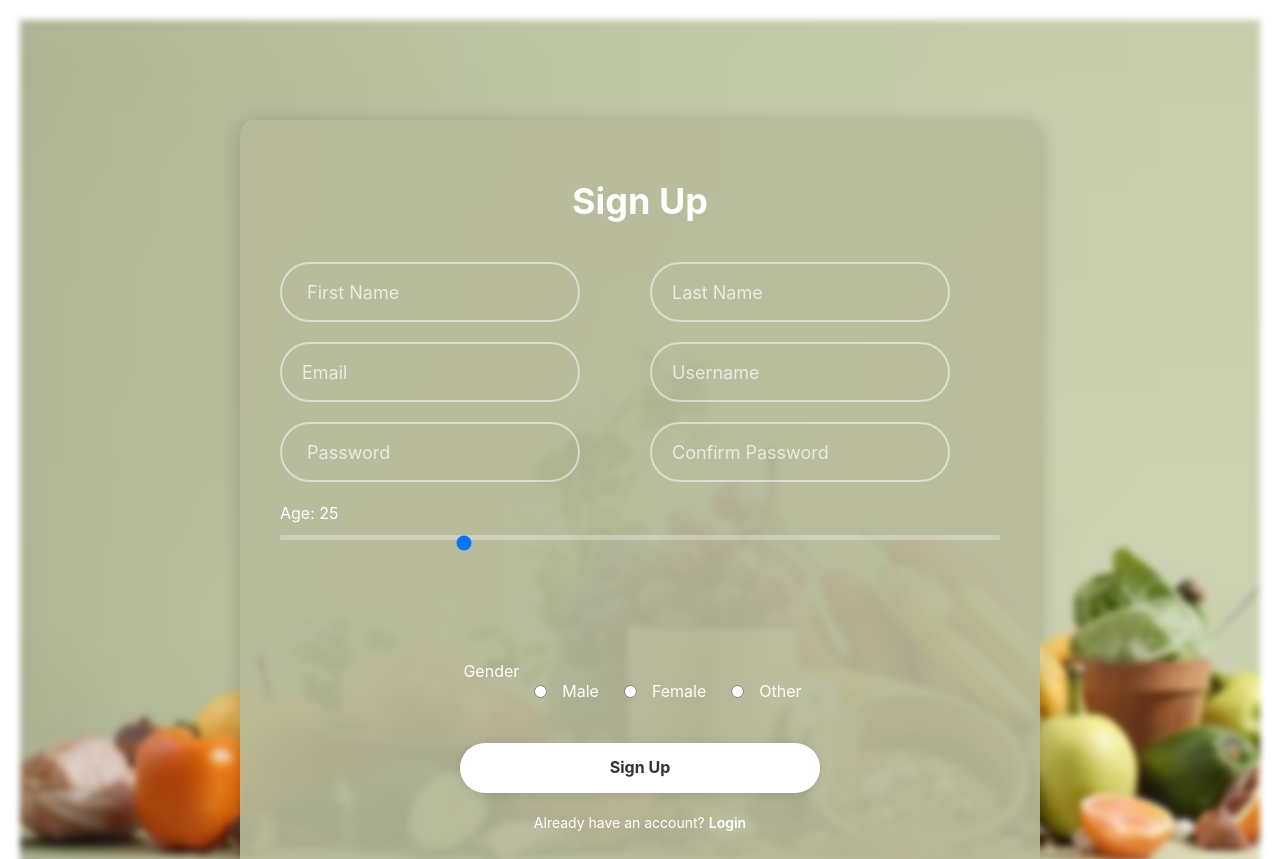
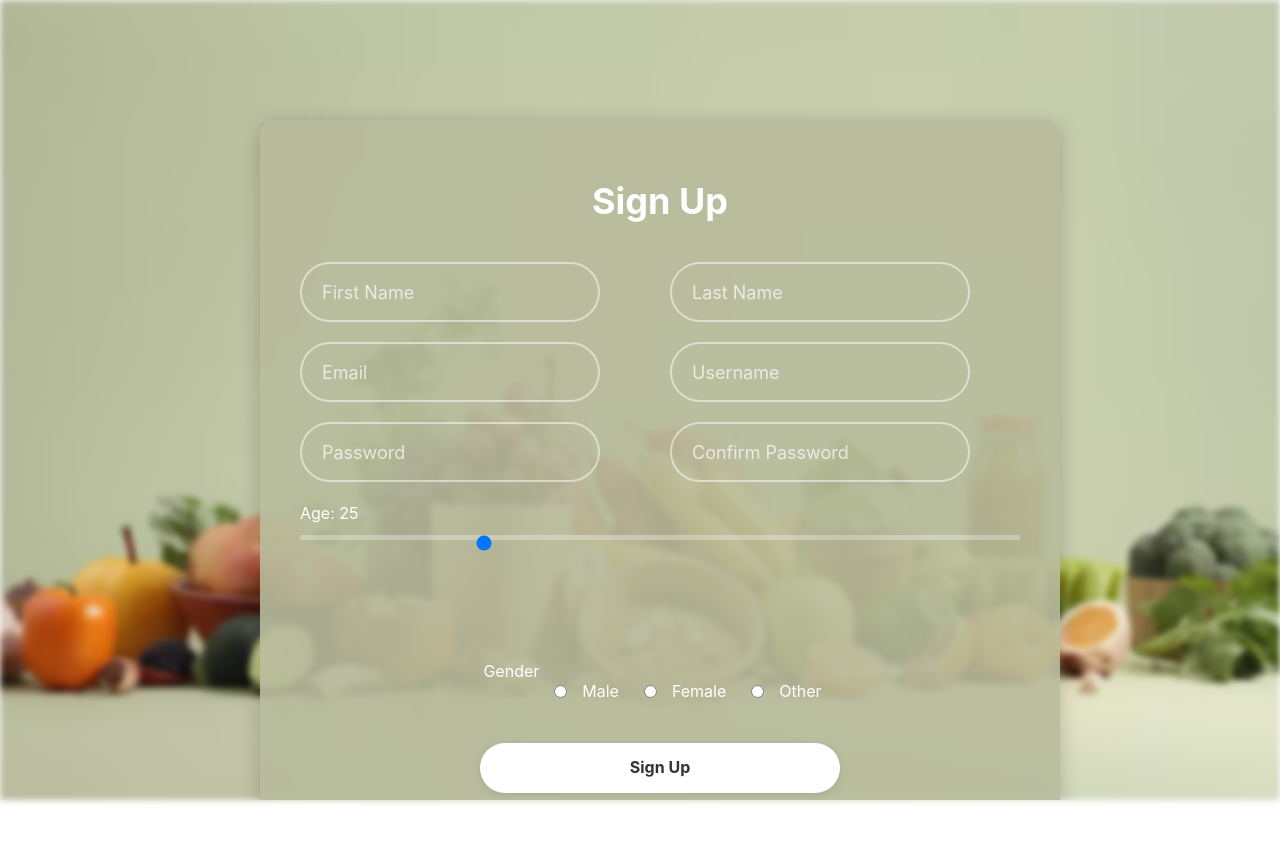
Before and after one commit to Saja-elkurtehi/InsuWell, a React (Create React App) app in the folder insulin-coach/: page /sign-up in a window 1280 px wide. Shown: the top 859 px of the page. After the commit the page ends 800 px from the top, so only its background shows below. Built offline with nearby package versions, Linux system fonts and the light colour scheme.

Commit message:
PLEASE WORK

```diff
--- a/insulin-coach/src/components/Login/Login.css
+++ b/insulin-coach/src/components/Login/Login.css
@@ -1,8 +1,3 @@
-* {
-    margin: 0;
-    padding: 0;
-    box-sizing: border-box;
-}
 
 .login-body {
     display: flex;
@@ -10,7 +5,7 @@
     align-items: center;
     min-height: 100vh;
     position: relative;
-    background-color: #a3d28d; /* Fallback background color */
+
 }
 
 .login-body::before {
@@ -38,7 +33,6 @@
     border-radius: 10px;
     opacity: 0.8;
     margin-top: 200px;
-
 
 }
 
--- a/insulin-coach/src/components/Login/Login.js
+++ b/insulin-coach/src/components/Login/Login.js
@@ -6,7 +6,7 @@ import { Link } from 'react-router-dom';
 
 const Login = () => {
     return (
-        <div className="login-body">
+<div className="login-body">
         <div className="login-wrapper">
             <form action="">
                 <h1>Login</h1>
--- a/insulin-coach/src/components/SignUp/SignUp.css
+++ b/insulin-coach/src/components/SignUp/SignUp.css
@@ -2,51 +2,58 @@
     margin: 0;
     padding: 0;
     box-sizing: border-box;
-}
+  }
 
+  html, body, #root {
+    height: 100%;
+    overflow: hidden;
+  }
 
-.signup-body {
+  .signup-container {
+    min-height: 100vh;
+    width: 100vw;
+    position: relative;
+    overflow: auto;
+  }
+
+  .signup-container::before {
+    content: '';
+    position: fixed;
+    top: 0;
+    left: 0;
+    width: 100%;
+    height: 100%;
+    background: url('../assets/backgroundgreen.png') no-repeat center center fixed;
+    background-size: cover;
+    filter: blur(3px);
+    z-index: -1;
+  }
+
+  .signup-body {
     display: flex;
     justify-content: center;
     align-items: center;
     min-height: 100vh;
     width: 100%;
-    position: relative;
+  }
 
-}
-
-.signup-body::before {
-    content: '';
-    position: absolute;
-    top: 0;
-    left: 0;
-    width: 100%;
-    height: 100%;
-    background: url('../assets/backgroundgreen.png') no-repeat ;
-    background-size:cover;
-    filter: blur(3px);
-    z-index: -1;
-    overflow-y: hidden;
-    overflow-x: hidden;
-}
-
-/* Increased the container width and padding */
-.signup-wrapper {
-    width: 800px; /* Increased width */
+  .signup-wrapper {
+    width: 800px;
     background: rgba(183, 188, 157, 0.9);
-    padding: 50px 40px; /* Increased padding */
+    padding: 50px 40px;
     box-shadow: 0px 4px 20px rgba(0, 0, 0, 0.2);
     border-radius: 15px;
-    margin-top: 100px;
-    margin-bottom: 100px;
-}
+    margin: 100px 0;
+  }
 
-.signup-wrapper h1 {
-    font-size: 36px; /* Slightly larger font */
+  /* Rest of your CSS styles remain the same */
+
+  .signup-wrapper h1 {
+    font-size: 36px;
     text-align: center;
     margin-bottom: 30px;
     color: #fff;
-}
+  }
 
 /* Form rows for horizontal layout */
 .form-row {
@@ -60,9 +67,6 @@
 .input-box {
     flex: 1; /* Input boxes take equal width */
 }
-
-/* Remaining styles stay the same */
-
 
 .input-box input[type="text"],
 .input-box input[type="email"],
--- a/insulin-coach/src/components/SignUp/SignUp.js
+++ b/insulin-coach/src/components/SignUp/SignUp.js
@@ -10,21 +10,22 @@ const SignUp = () => {
   };
 
   return (
+    <div className="signup-container">
       <div className="signup-body">
         <div className="signup-wrapper">
           <form action="">
             <h1>Sign Up</h1>
             <div className="form-row">
               <div className="input-box half-width">
-                        <input type="text" placeholder=" First Name" required />
+                <input type="text" placeholder="First Name" required />
               </div>
               <div className="input-box half-width">
-                        <input type="email" placeholder="Last Name" required />
+                <input type="text" placeholder="Last Name" required />
               </div>
             </div>
             <div className="form-row">
               <div className="input-box half-width">
-                        <input type="text" placeholder="Email" required />
+                <input type="email" placeholder="Email" required />
               </div>
               <div className="input-box half-width">
                 <input type="text" placeholder="Username" required />
@@ -32,7 +33,7 @@ const SignUp = () => {
             </div>
             <div className="form-row">
               <div className="input-box half-width">
-                        <input type="password" placeholder=" Password" required />
+                <input type="password" placeholder="Password" required />
               </div>
               <div className="input-box half-width">
                 <input type="password" placeholder="Confirm Password" required />
@@ -50,25 +51,23 @@ const SignUp = () => {
                 onChange={handleAgeChange}
               />
             </div>
-                <div class="form-row">
-                    <div class="gender-container">
-                        <label for="gender">Gender</label>
-                        <div class="gender-selection">
-                            <input type="radio" id="male" name="gender" value="male"></input>
-                            <label for="male">Male</label>
-                            <input type="radio" id="female" name="gender" value="female"></input>
-                            <label for="female">Female</label>
-                            <input type="radio" id="other" name="gender" value="other"></input>
-                            <label for="other">Other</label>
+            <div className="form-row">
+              <div className="gender-container">
+                <label htmlFor="gender">Gender</label>
+                <div className="gender-selection">
+                  <input type="radio" id="male" name="gender" value="male" />
+                  <label htmlFor="male">Male</label>
+                  <input type="radio" id="female" name="gender" value="female" />
+                  <label htmlFor="female">Female</label>
+                  <input type="radio" id="other" name="gender" value="other" />
+                  <label htmlFor="other">Other</label>
                 </div>
               </div>
             </div>
-
             <div className="remember-forgot"></div>
             <Link to="/login">
               <button type="button">Sign Up</button>
             </Link>
-
             <div className="register-link">
               <p>
                 Already have an account? <Link to="/login">Login</Link>
@@ -77,7 +76,7 @@ const SignUp = () => {
           </form>
         </div>
       </div>
-
+    </div>
   );
 };
 
```
Lines whose indentation alone changed are shown as unchanged.
